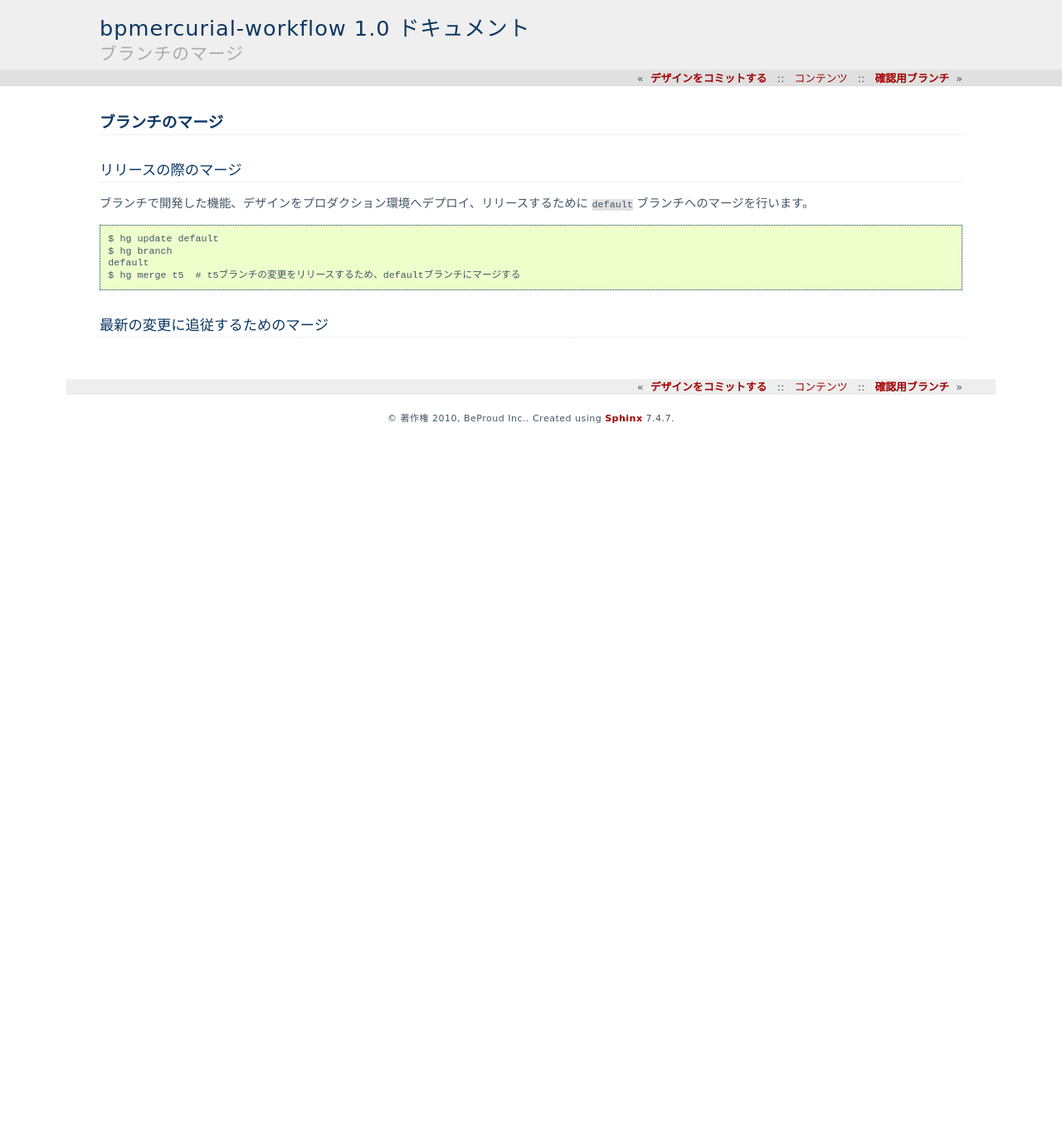
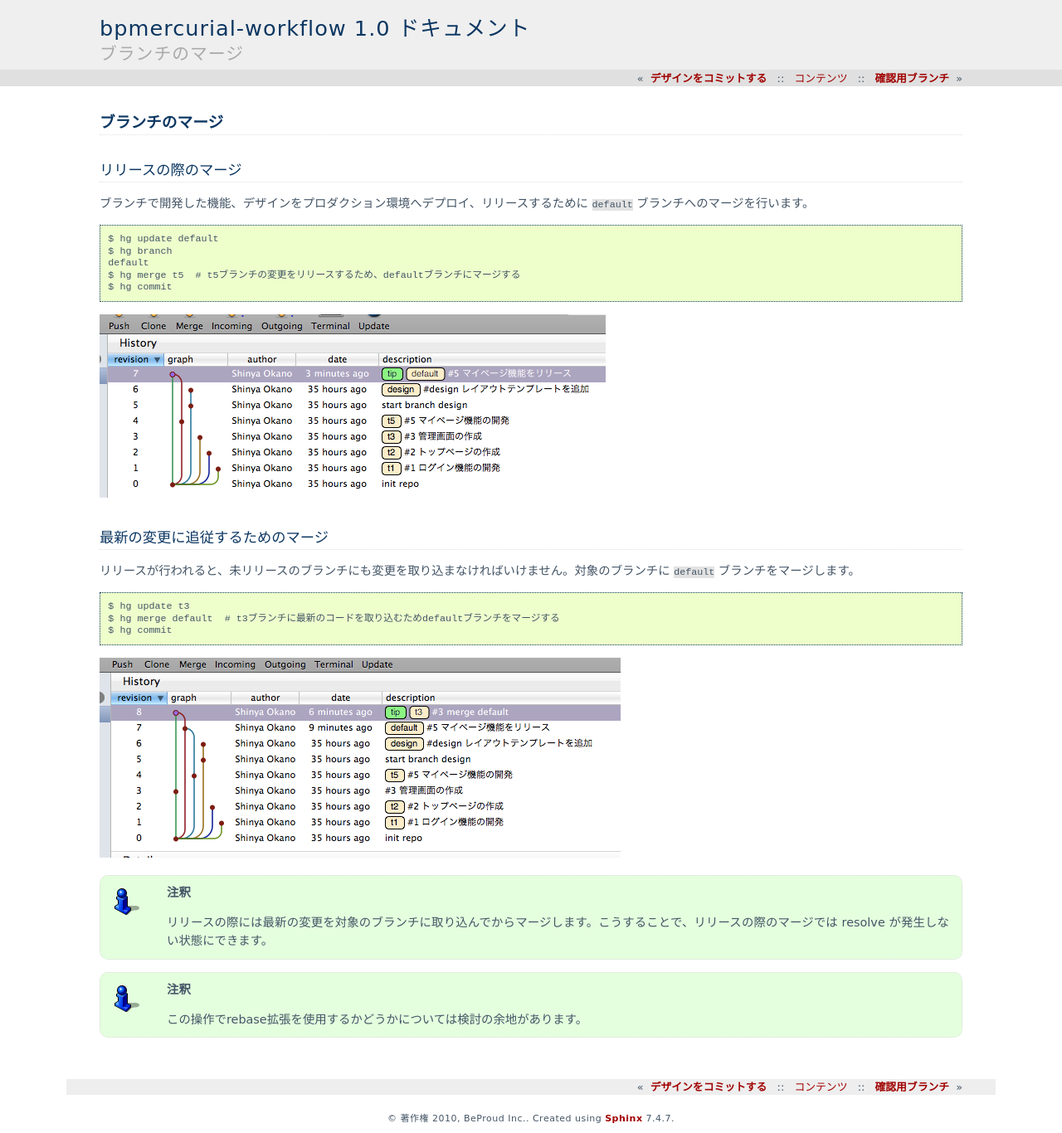
Before and after one commit to beproud/bpmercurial-workflow, a Sphinx documentation site: the page built from ja/source/merge_branch.rst, in a window 1280 px wide. Shown: the whole page at 83% size. Built offline with Sphinx 7.4.7, drawn with Linux system fonts in a browser that asks for light colours; before the commit the page ends 900 px from its top, so only the background shows below that.

Commit message:
ブランチのマージについて

```diff
--- a/ja/source/commit_code.rst
+++ b/ja/source/commit_code.rst
@@ -31,7 +31,7 @@
 
 ::
 
-  $ hg ci
+  $ hg commit
 
 これで変更をコミットできました。
 
--- a/ja/source/merge_branch.rst
+++ b/ja/source/merge_branch.rst
@@ -12,6 +12,23 @@
   $ hg branch
   default
   $ hg merge t5  # t5ブランチの変更をリリースするため、defaultブランチにマージする
+  $ hg commit
+
+.. image:: static/branch-release.png
 
 最新の変更に追従するためのマージ
 --------------------------------
+
+リリースが行われると、未リリースのブランチにも変更を取り込まなければいけません。対象のブランチに ``default`` ブランチをマージします。
+
+::
+
+  $ hg update t3
+  $ hg merge default  # t3ブランチに最新のコードを取り込むためdefaultブランチをマージする
+  $ hg commit
+
+.. image:: static/branch-rebase.png
+
+.. note:: リリースの際には最新の変更を対象のブランチに取り込んでからマージします。こうすることで、リリースの際のマージでは resolve が発生しない状態にできます。
+
+.. note:: この操作でrebase拡張を使用するかどうかについては検討の余地があります。
```
Also changed, not shown: ja/source/static/branch-rebase.png (added), ja/source/static/branch-release.png (added).
